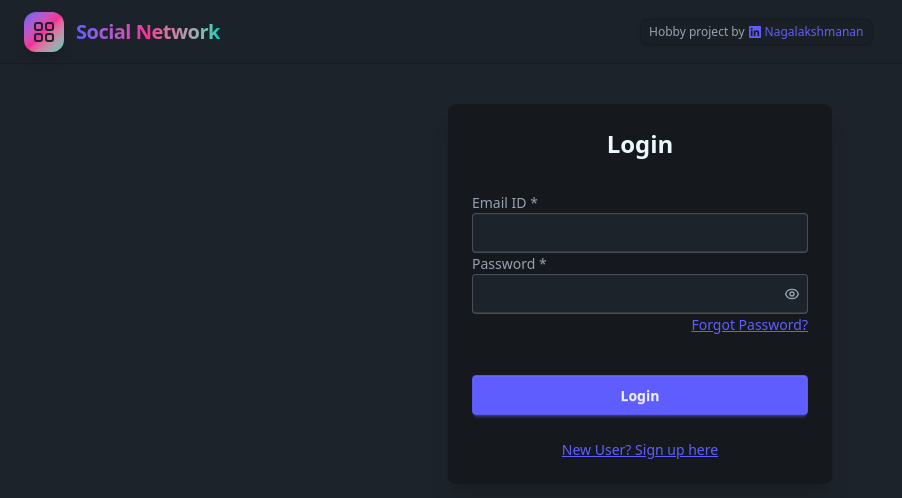
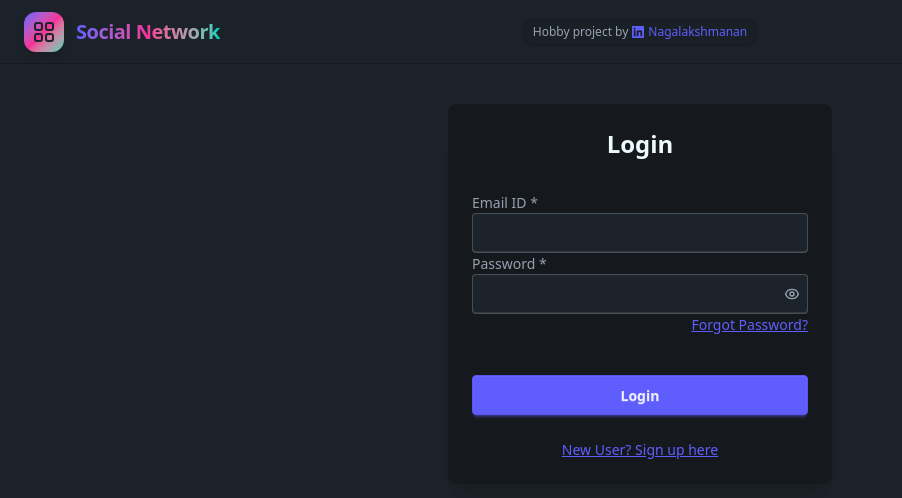
Before and after one commit to nagarajan1991/devtinder-web, a React (Vite) app: page /login in a window 1280 px wide. Shown: the top 498 px of the page, without its empty margins (0-902 px from the left). Built offline with nearby package versions, Linux system fonts and the light colour scheme.

Commit message:
navbar alignement corrected

```diff
--- a/src/components/NavBar.jsx
+++ b/src/components/NavBar.jsx
@@ -52,7 +52,7 @@ const NavBar = () => {
       </div>
 
       {/* Hobby project - Always visible in navbar */}
-      <div className="navbar-center hidden sm:block">
+      <div className="navbar-center flex-1 flex justify-center">
         <div className="text-[10px] sm:text-xs whitespace-nowrap py-1 px-2 rounded-lg bg-base-200/50 backdrop-blur shadow-sm border border-base-300/50">
           <span className="text-base-content/60">Hobby project by</span>
           <a
@@ -76,8 +76,8 @@ const NavBar = () => {
         </div>
       </div>
 
-      {user && (
-        <div className="navbar-end">
+      <div className="navbar-end">
+        {user ? (
           <div className="flex items-center gap-1 sm:gap-2 md:gap-4">
             {/* Theme Toggle */}
             <button
@@ -245,8 +245,10 @@ const NavBar = () => {
               </ul>
             </details>
           </div>
-        </div>
-      )}
+        ) : (
+          <div className="w-8 h-8"></div>
+        )}
+      </div>
     </div>
   );
 };
```
